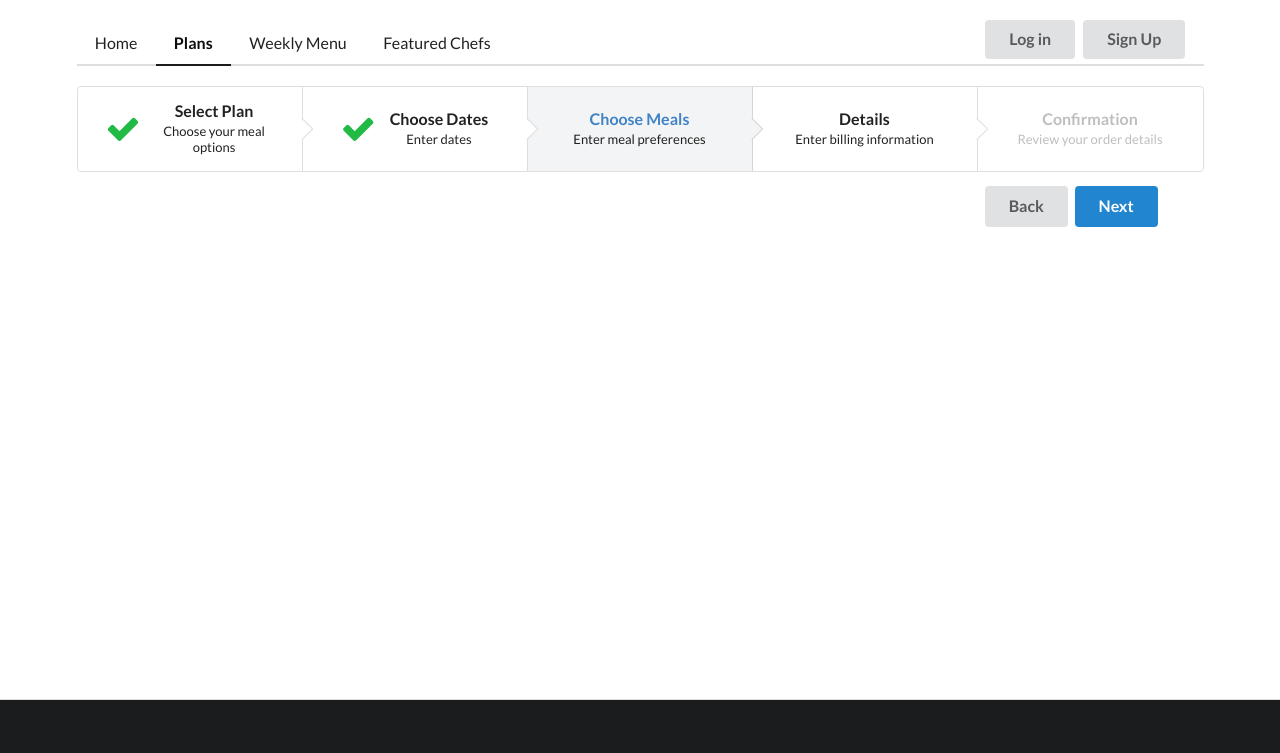
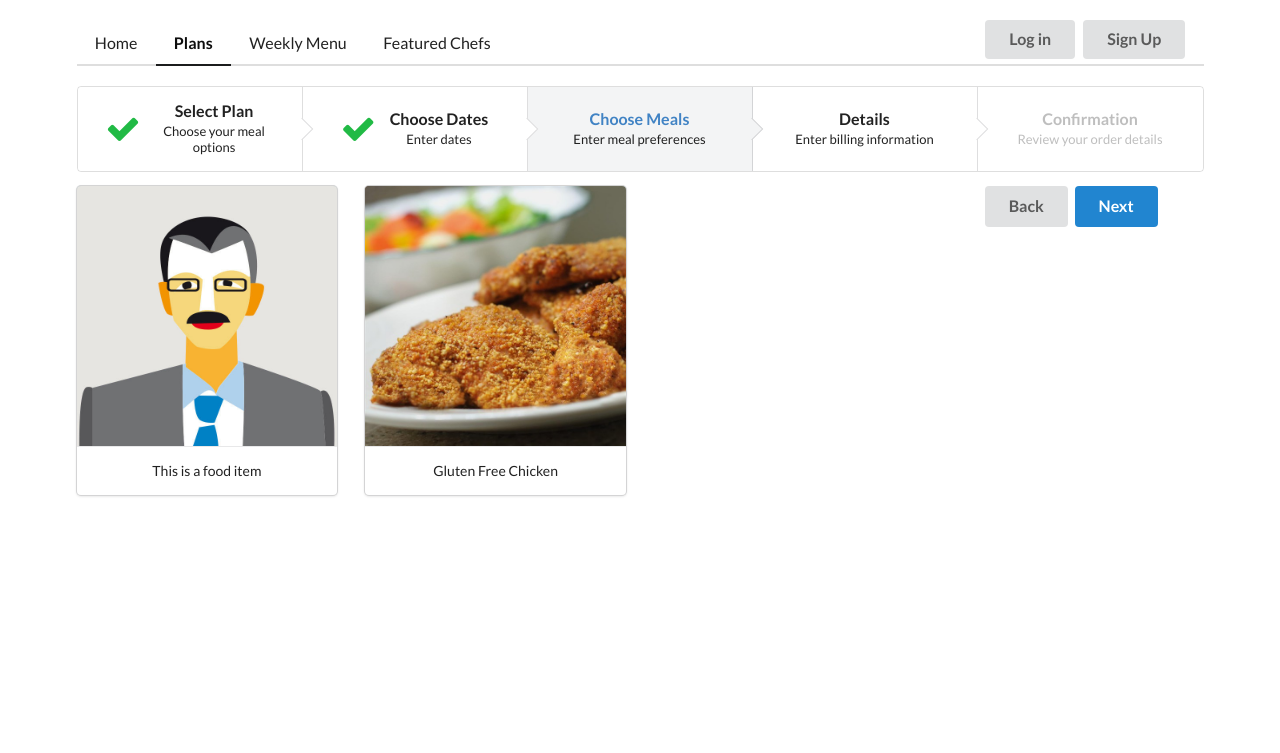
Before and after one commit to jalota16/cooklah, a website: page main/choose_meals.html in a window 1280 px wide. Shown: the top 753 px of the page. Drawn offline with Linux system fonts and the light colour scheme.

Commit message:
Added some ingredients as template

```diff
--- a/main/choose_meals.html
+++ b/main/choose_meals.html
@@ -265,13 +265,40 @@
 
 <div class = "ui container">
   <div class="ui four column grid">
- <div class="column">
+  <div class="column">
+    <div class="ui card">
+    <div class="ui move reveal image">
+      <div class="visible content">
+        <img class="ui fluid image" src="assets/images/avatar/tom.jpg">
+      </div>
+      <div class="hidden content">
+        <img class="ui fluid image" src="assets/images/avatar/nan.jpg">
+      </div>
     </div>
-     <div class="column">
+    <div class="content">
+    <p>This is a food item</p>
+    </div>
+    </div>
+  </div>
+    <div class="column">
+      <div class="ui card">
+        <div class="ui move reveal image">
+          <div class="visible content">
+            <img class="ui fluid image" src="meals/glutenfreechicken.jpg">
+          </div>
+        <div class="hidden content">
+        <img class="ui fluid image" src="meals/chickeningredients.jpg">
+      </div>
+    </div>
+    <div class="content">
+    <p>Gluten Free Chicken</p>
+    </div>
+    </div>
     </div>
     <div class="column">
     </div>
      <div class="column">
+
 <div class="right item">
    <a href ="all_plans.html" class="ui large button">Back</a>
           <a href ="login.html" class="ui large blue button">Next</a>
```
Also changed, not shown: main/meals/chickeningredients.jpg (added), main/meals/glutenfreechicken.jpg (added), main/meals/lemonchicken.jpg (added), 4 other files.
